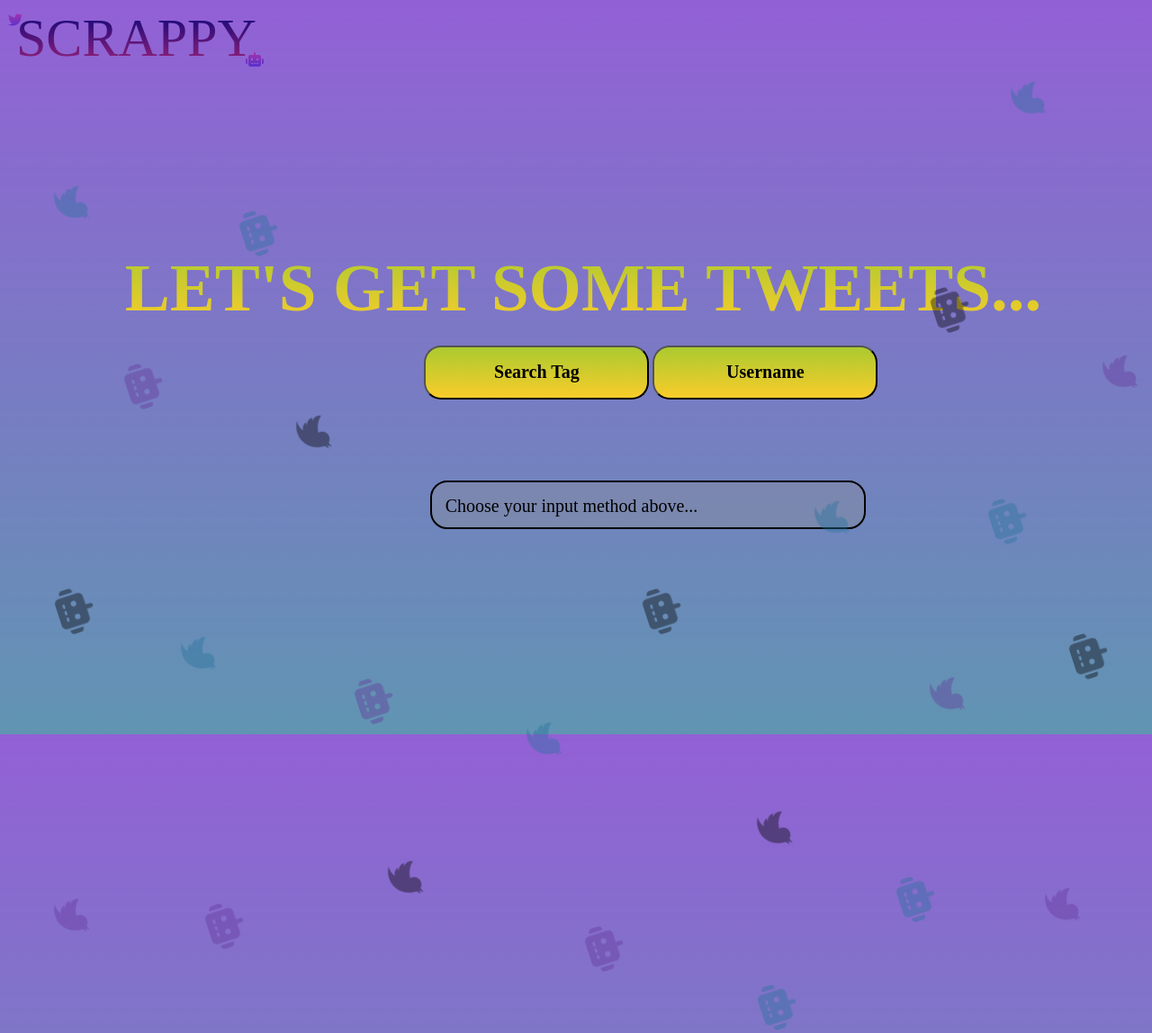
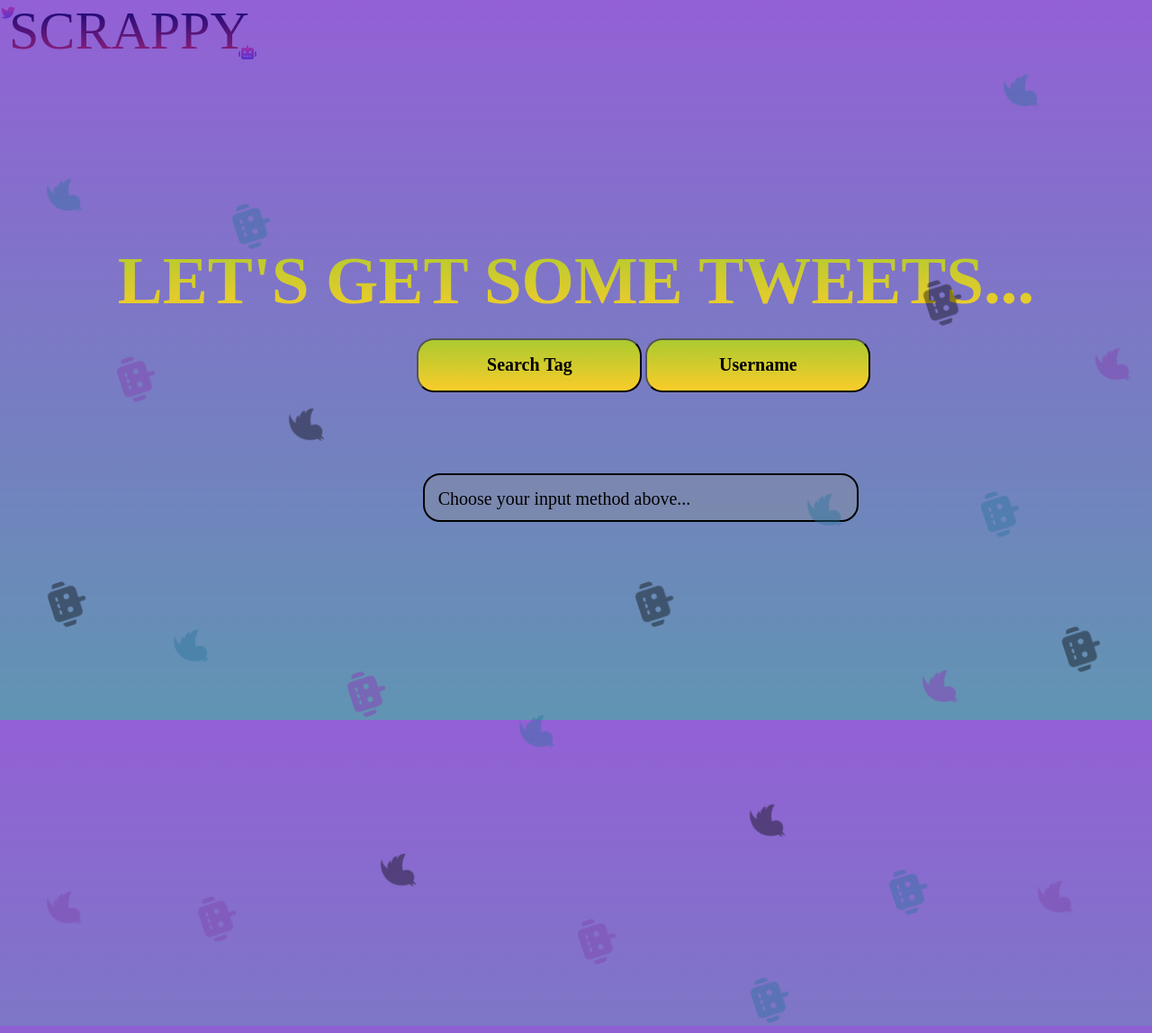
Before and after one commit to Caroline-Mwangi/Scrappy, a Django app: page / in a window 1280 px wide. Shown: the whole page at 90% size. Run offline with Django 4.2, Linux system fonts and the light colour scheme; some libraries are stand-ins or nearby versions.

Commit message:
css modifications

```diff
--- a/static/css/index.css
+++ b/static/css/index.css
@@ -3,6 +3,7 @@ body{
     position: relative;
     width: 100vw;
     min-height: 100vh;
+    margin: 0;
     overflow: hidden;
 }
 
@@ -132,7 +133,7 @@ p{
 
 .purple{
     font-size: 40px;
-    background: rgba(97, 54, 152, 0.40);
+    background: rgba(127, 84, 183, 0.7);
     -webkit-background-clip: text;
     -webkit-text-fill-color: transparent;
     background-clip: text;
--- a/static/css/srch_tag.css
+++ b/static/css/srch_tag.css
@@ -3,6 +3,7 @@ body{
     position: relative;
     width: 100vw;
     min-height: 100vh;
+    margin: 0;
     overflow: hidden;
 }
 
@@ -132,7 +133,7 @@ input{
 
 .purple{
     font-size: 40px;
-    background: rgba(97, 54, 152, 0.40);
+    background: rgba(127, 84, 183, 0.7);
     -webkit-background-clip: text;
     -webkit-text-fill-color: transparent;
     background-clip: text;
--- a/static/css/username.css
+++ b/static/css/username.css
@@ -3,6 +3,7 @@ body{
     position: relative;
     width: 100vw;
     min-height: 100vh;
+    margin: 0;
     overflow: hidden;
 }
 
@@ -132,7 +133,7 @@ input{
 
 .purple{
     font-size: 40px;
-    background: rgba(97, 54, 152, 0.40);
+    background: rgba(127, 84, 183, 0.7);
     -webkit-background-clip: text;
     -webkit-text-fill-color: transparent;
     background-clip: text;
```
